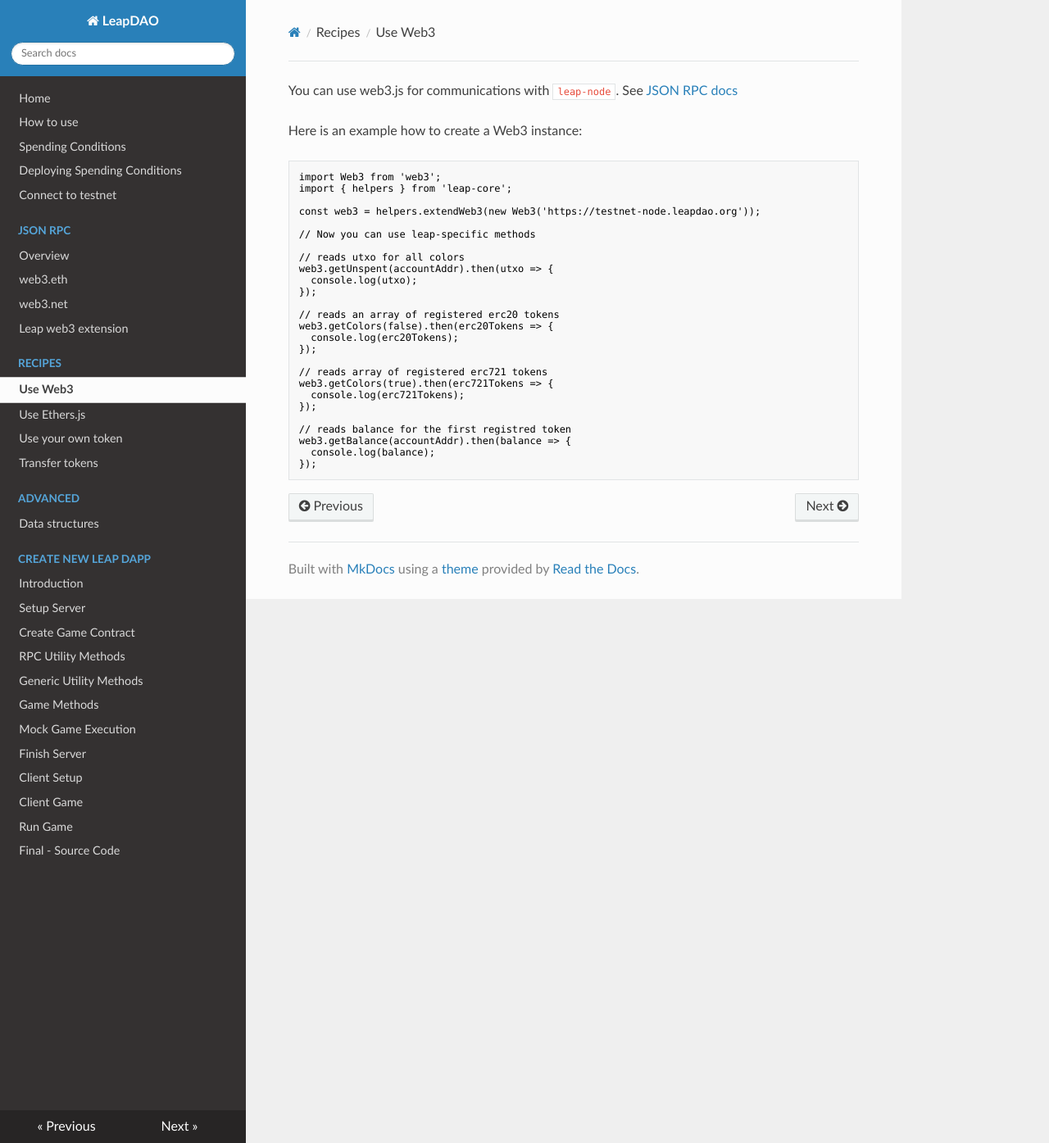
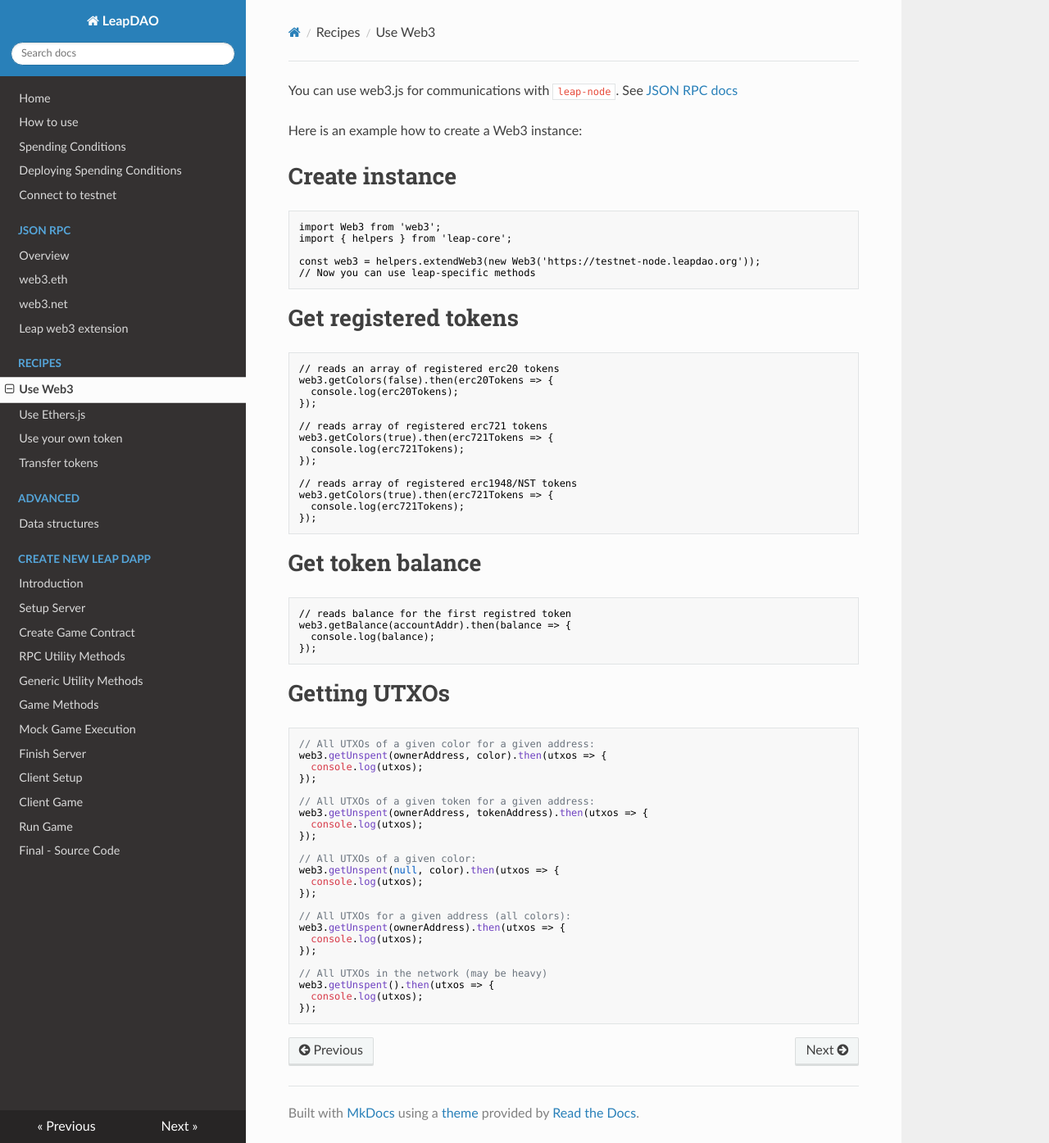
Before and after one commit to leapdao/docs, an MkDocs documentation site: the page built from docs/recipes/use-web3.md, in a window 1280 px wide and 1395 px high. Shown: the whole window at 82% size. Built offline with MkDocs 1.6.1, drawn with Linux system fonts in a browser that asks for light colours; nearby versions of some CDN libraries.

Commit message:
feat: better getUnspent docs

````diff
--- a/docs/recipes/use-web3.md
+++ b/docs/recipes/use-web3.md
@@ -6,19 +6,19 @@ You can use web3.js for communications with `leap-node`. See [JSON RPC docs](../
 
 Here is an example how to create a Web3 instance:
 
+# Create instance
+
 ```es6
 import Web3 from 'web3';
 import { helpers } from 'leap-core';
 
 const web3 = helpers.extendWeb3(new Web3('https://testnet-node.leapdao.org'));
+// Now you can use leap-specific methods
+```
 
-// Now you can use leap-specific methods
+# Get registered tokens
 
-// reads utxo for all colors
-web3.getUnspent(accountAddr).then(utxo => {
-  console.log(utxo);
-});
-
+```es6
 // reads an array of registered erc20 tokens
 web3.getColors(false).then(erc20Tokens => {
   console.log(erc20Tokens);
@@ -29,8 +29,46 @@ web3.getColors(true).then(erc721Tokens => {
   console.log(erc721Tokens);
 });
 
+// reads array of registered erc1948/NST tokens
+web3.getColors(true).then(erc721Tokens => {
+  console.log(erc721Tokens);
+});
+```
+
+# Get token balance
+
+```es6
 // reads balance for the first registred token
 web3.getBalance(accountAddr).then(balance => {
   console.log(balance);
 });
 ```
+
+# Getting UTXOs
+
+```js
+// All UTXOs of a given color for a given address:
+web3.getUnspent(ownerAddress, color).then(utxos => {
+  console.log(utxos);
+});
+
+// All UTXOs of a given token for a given address:
+web3.getUnspent(ownerAddress, tokenAddress).then(utxos => {
+  console.log(utxos);
+});
+
+// All UTXOs of a given color:
+web3.getUnspent(null, color).then(utxos => {
+  console.log(utxos);
+});
+
+// All UTXOs for a given address (all colors):
+web3.getUnspent(ownerAddress).then(utxos => {
+  console.log(utxos);
+});
+
+// All UTXOs in the network (may be heavy)
+web3.getUnspent().then(utxos => {
+  console.log(utxos);
+});
+```
````
Also changed, not shown: docs/json-rpc/web3.plasma.md (+7 -6 lines), docs/recipes/send-transfer.md (+1 -1 lines), docs/recipes/use-ethers.md (+26 -5 lines).
